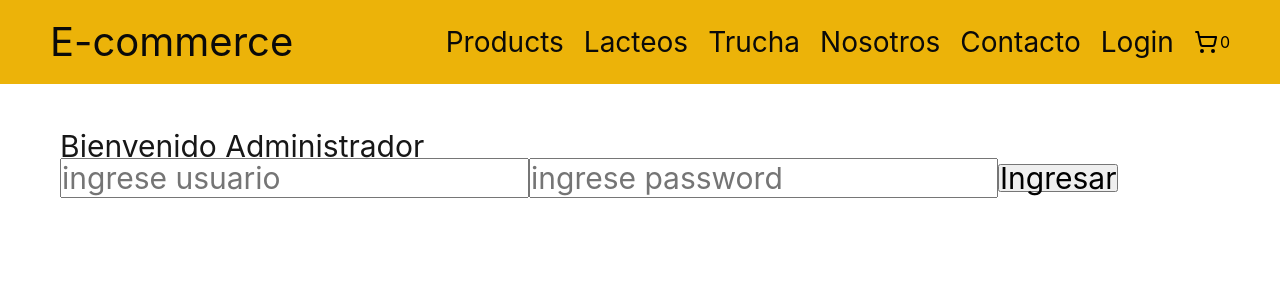
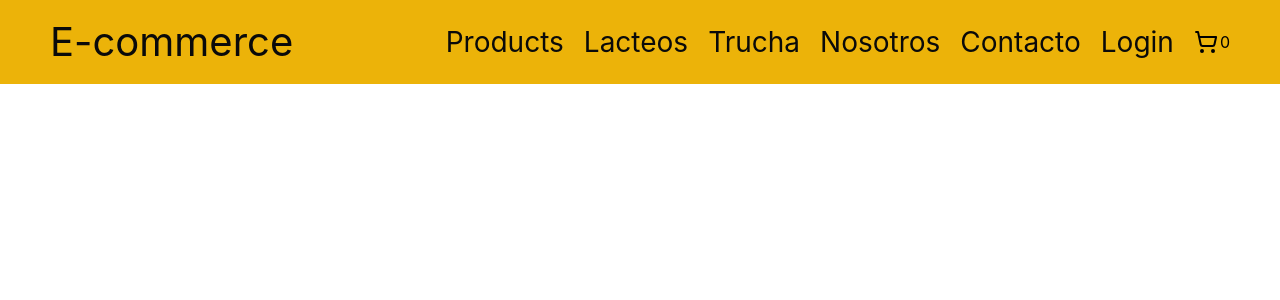
Before and after one commit to Jeffcar1993/e-commerce, a React (Vite) app: page /ingresarproductos in a window 1280 px wide. Before the commit this address led to /login. Shown: the top 300 px of the page. Built offline with nearby package versions, Linux system fonts and the light colour scheme.

Commit message:
fix: devolvi cambion por bug en la app

```diff
--- a/src/App.tsx
+++ b/src/App.tsx
@@ -10,18 +10,22 @@
 import Carrito from "./Components/Carrito";
 import CheckOut from "./Components/CheckOut";
 import { useEffect, useState } from "react";
-import IngresaoProductos from "./Components/IngresoProductos/IngresaoProductos";
-import ProtectedRoute from "./Components/Utils/Utils";
+
 
 const App = () => {
 
   const storedUser = localStorage.getItem('user');
   const [user, setUser] = useState(storedUser ? JSON.parse(storedUser) : null);
 
-useEffect(() => {
-  const storedUser = localStorage.getItem('user');
-  setUser(storedUser ? JSON.parse(storedUser) : null);
-}, []);
+  useEffect(() => {
+    if (!user) {
+      const storedUser = localStorage.getItem("user");
+      if (storedUser) {
+        setUser(JSON.parse(storedUser));
+      }
+    }
+  }, [user]);
+
 
   return (
     <CartProvider>
@@ -40,22 +44,9 @@
             <Route path="/item/:id" element={<ItemDetail />} />
             <Route path="/nosotros" element={<Nosotros />} />
             <Route path="/contacto" element={<Contacto />} />
-            <Route path="/login" element={<Login setUser={setUser}/>} />
+            <Route path="/login" element={<Login/>} />
             <Route path="/carrito" element={<Carrito />} />
             <Route path="/checkout" element={<CheckOut />} />
-
-            {/* Rutas protegidas */}
-          <Route
-            element={
-              <ProtectedRoute
-                canActivate={!!user} // Verifica si hay un usuario en localStorage
-                redirectPath="/login"
-              />
-            }
-          >
-            <Route path="/ingresarproductos" element={<IngresaoProductos />} />
-          </Route>
-
           </Routes>
         </div>
       </BrowserRouter>
--- a/src/Components/Login/Login.tsx
+++ b/src/Components/Login/Login.tsx
@@ -1,64 +1,27 @@
-import { useState } from "react";
-import { SubmitHandler, useForm } from "react-hook-form"
-import { useNavigate } from "react-router-dom";
 
-// Definimos el tipo de los datos del formulario
-interface FormData {
-  usuario: string;
-  password: string;
-}
 
-// Definimos el tipo de los props que recibe el componente
-interface LoginProps {
-  setUser: (user: FormData) => void;
-}
+const Login = () => {
 
-const Login = ( {setUser}: LoginProps ) => {
-
-  const { register, handleSubmit, reset } = useForm<FormData>({});
-  const navigate = useNavigate();
-  const [errorMessage, setErrorMessage] = useState<string>("");
-
-  const ingresar: SubmitHandler<FormData> = (data) => {
-
-    const { usuario, password } = data;
-
-    const validCredentials: FormData = {
-        usuario: 'admin',
-        password: '1234',
-      };
-
-      if(usuario === validCredentials.usuario && password === validCredentials.password) {
-        localStorage.setItem('user', JSON.stringify(validCredentials));
-        setUser(validCredentials);
-        navigate('/ingresarproductos');
-        setErrorMessage('');
-    } else {
-        setErrorMessage('Credenciales incorrectas intentalo de nuevo')
-        reset();
-    }
-
-  }
 
   return (
     <div>
         <h1>Bienvenido Administrador</h1>
 
-        <form onSubmit={handleSubmit(ingresar)}>
+        <form >
 
             <input
                 type="text"
                 placeholder="ingrese usuario"
-                {...register('usuario', {required: 'El usuario es obligatorio'})}
+
                 />
 
             <input
                 type="password"
                 placeholder="ingrese password"
-                {...register('password', {required: 'El password es obligatorio'})}
+
                 />
 
-                {errorMessage && <p className="error">{errorMessage}</p>}
+
 
             <button type="submit">Ingresar</button>
 
--- a/src/Components/Utils/Utils.tsx
+++ /dev/null
@@ -1,16 +0,0 @@
-import { Navigate, Outlet } from "react-router-dom";
-
-interface ProtectedRouteProps {
-  canActivate: boolean;
-  redirectPath?: string;
-}
-
-const ProtectedRoute = ({ canActivate, redirectPath = "/login" }: ProtectedRouteProps) => {
-  if (!canActivate) {
-    return <Navigate to={redirectPath} replace />;
-  }
-
-  return <Outlet />;
-};
-
-export default ProtectedRoute;
```
